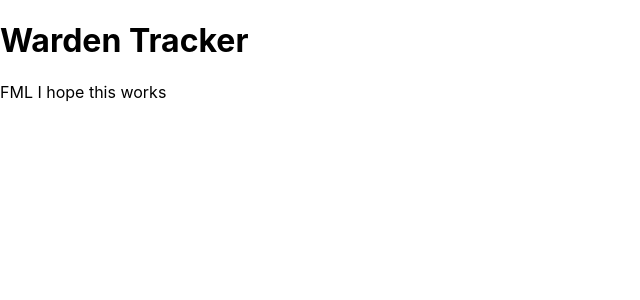
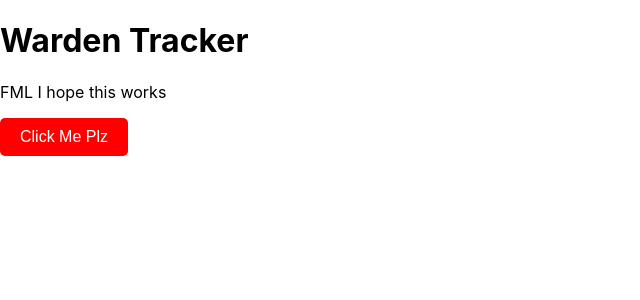
Before and after one commit to frangordon1/BS3221SUM, a React (Create React App) app in the folder front-end/: page / in a window 1280 px wide. Shown: the top 300 px of the page, without its empty margins (0-640 px from the left). Built offline with nearby package versions, Linux system fonts and the light colour scheme.

Commit message:
map button added

```diff
--- a/front-end/src/App.js
+++ b/front-end/src/App.js
@@ -1,15 +1,46 @@
-import React, { useEffect } from 'react';
+import React, { useState } from 'react';
 
 function App() {
+  // State to control the visibility of the map
+  const [showMap, setShowMap] = useState(false);
 
-  useEffect(() => {
-
-  }, []);
+  const handleClick = () => {
+    setShowMap(true); // Show the map when the button is clicked
+  };
 
   return (
     <div>
-        <h1>Warden Tracker</h1>
-        <p>FML I hope this works</p>
+      <h1>Warden Tracker</h1>
+      <p>FML I hope this works</p>
+
+      {/* Button that toggles the map visibility */}
+      <button
+        onClick={handleClick}
+        style={{
+          backgroundColor: 'red',
+          color: 'white',
+          padding: '10px 20px',
+          fontSize: '16px',
+          border: 'none',
+          cursor: 'pointer',
+          borderRadius: '5px'
+        }}
+      >
+        Click Me Plz
+      </button>
+
+      {/* Conditionally render the iframe map */}
+      {showMap && (
+        <iframe
+          src="https://www.google.com/maps/embed?pb=!1m18!1m12!1m3!1d8752239.762187598!2d6.91945926331598!3d-74.46786661555944!2m3!1f0!2f0!3f0!3m2!1i1024!2i768!4f13.1!3m3!1m2!1s0xb09dff882a7809e1%3A0xb08d0a385dc8c7c7!2sAntarctica!5e0!3m2!1sen!2suk!4v1742426398979!5m2!1sen!2suk"
+          width="600"
+          height="450"
+          style={{ border: '0' }}
+          allowFullScreen=""
+          loading="lazy"
+          referrerPolicy="no-referrer-when-downgrade"
+        ></iframe>
+      )}
     </div>
   );
 }
```
